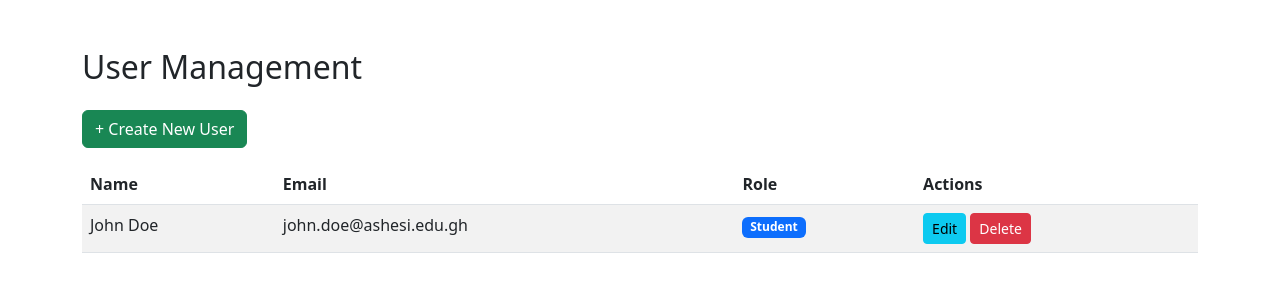
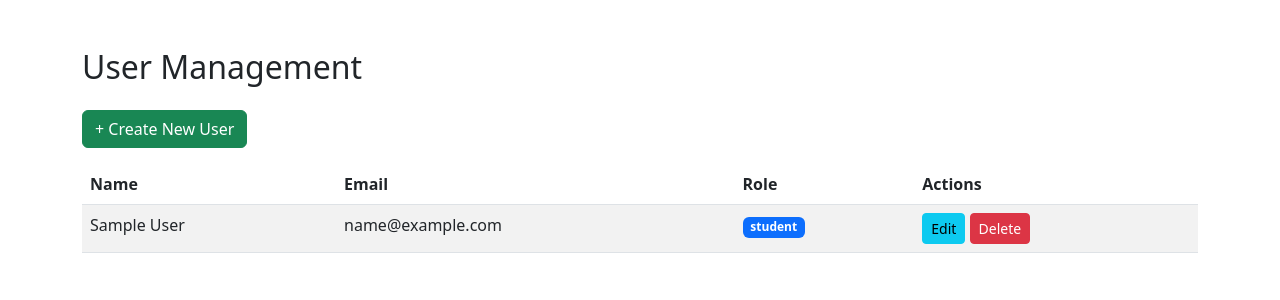
Before and after one commit to heavysol/se-final-project, a PHP site: page /views/dashboards/admin/user_management.php in a window 1280 px wide. Shown: the top 300 px of the page. Run offline with PHP 8.4, Linux system fonts and the light colour scheme; tables that the repository leaves empty hold one stand-in row (values such as "Sample post").

Commit message:
Connected the user_management file to the database, by creating a new action

```diff
--- /dev/null
+++ b/actions/user_management_action.php
@@ -0,0 +1,65 @@
+<?php
+ini_set('display_errors', 1);
+ini_set('display_startup_errors', 1);
+error_reporting(E_ALL);
+
+header("Content-Type: application/json");
+
+// Include the config from db folder
+include_once("../db/config.php");
+
+// Handle GET (fetch users)
+if ($_SERVER['REQUEST_METHOD'] === 'GET') {
+    $result = $conn->query("SELECT * FROM users ORDER BY created_at DESC");
+
+    $users = [];
+    while ($row = $result->fetch_assoc()) {
+        $users[] = $row;
+    }
+    echo json_encode($users);
+    exit;
+}
+
+// Handle POST
+if ($_SERVER['REQUEST_METHOD'] === 'POST') {
+    $action = $_POST['action'] ?? '';
+
+    if ($action === 'create') {
+        $firstName = $_POST['firstName'];
+        $lastName = $_POST['lastName'];
+        $email = $_POST['email'];
+        $role = $_POST['role'];
+        $password = password_hash($_POST['password'], PASSWORD_DEFAULT);
+
+        $stmt = $conn->prepare("INSERT INTO users (first_name, last_name, email, password, role, created_at, updated_at) VALUES (?, ?, ?, ?, ?, NOW(), NOW())");
+        $stmt->bind_param("sssss", $firstName, $lastName, $email, $password, $role);
+
+        if ($stmt->execute()) {
+            echo json_encode(["status" => "success"]);
+        } else {
+            echo json_encode(["status" => "error", "message" => $conn->error]);
+        }
+
+        $stmt->close();
+        exit;
+    }
+
+    if ($action === 'delete') {
+        $user_id = $_POST['user_id'];
+
+        $stmt = $conn->prepare("DELETE FROM users WHERE user_id = ?");
+        $stmt->bind_param("i", $user_id);
+
+        if ($stmt->execute()) {
+            echo json_encode(["status" => "deleted"]);
+        } else {
+            echo json_encode(["status" => "error", "message" => $conn->error]);
+        }
+
+        $stmt->close();
+        exit;
+    }
+
+    echo json_encode(["status" => "error", "message" => "Unknown action"]);
+}
+?>
--- a/views/dashboards/admin/admin_dashboard.php
+++ b/views/dashboards/admin/admin_dashboard.php
@@ -18,7 +18,7 @@
         <ul class="sidebar-menu">
             <li><a href="./student_dashboard.php" class="active"><i class="bi bi-speedometer2"></i> Dashboard</a></li>
             <li><a href="event_management.html"><i class="bi bi-calendar-event"></i> Events Management</a></li>
-            <li><a href="user_management.html"><i class="bi bi-people"></i> User Management</a></li>
+            <li><a href="user_management.php"><i class="bi bi-people"></i> User Management</a></li>
             <li><a href="event_organization.html"><i class="bi bi-building"></i> Organizations</a></li>
             <li><a href="analytics.html"><i class="bi bi-graph-up"></i> Analytics</a></li>
             <li><a href="../notifications.php"><i class="bi bi-bell"></i> Notifications</a></li>
--- a/views/dashboards/admin/user_management.php
+++ b/views/dashboards/admin/user_management.php
@@ -20,11 +20,15 @@
                     <div class="modal-body">
                         <form id="userCreationForm">
                             <div class="mb-3">
-                                <label class="form-label">Full Name</label>
-                                <input type="text" class="form-control" name="fullName" required>
+                                <label class="form-label">First Name</label>
+                                <input type="text" class="form-control" name="firstName" required>
                             </div>
                             <div class="mb-3">
-                                <label class="form-label">Ashesi Email</label>
+                                <label class="form-label">Last Name</label>
+                                <input type="text" class="form-control" name="lastName" required>
+                            </div>
+                            <div class="mb-3">
+                                <label class="form-label">Email</label>
                                 <input type="email" class="form-control" name="email" required>
                             </div>
                             <div class="mb-3">
@@ -64,15 +68,7 @@
                         </tr>
                     </thead>
                     <tbody id="userTableBody">
-                        <tr>
-                            <td>John Doe</td>
-                            <td>john.doe@ashesi.edu.gh</td>
-                            <td><span class="badge bg-primary">Student</span></td>
-                            <td>
-                                <button class="btn btn-sm btn-info">Edit</button>
-                                <button class="btn btn-sm btn-danger">Delete</button>
-                            </td>
-                        </tr>
+                        <!-- Populated dynamically -->
                     </tbody>
                 </table>
             </div>
@@ -81,11 +77,74 @@
 
     <script src="https://cdn.jsdelivr.net/npm/bootstrap@5.2.3/dist/js/bootstrap.bundle.min.js"></script>
     <script>
+        document.addEventListener("DOMContentLoaded", loadUsers);
+
+        function loadUsers() {
+            fetch("../../../actions/user_management_action.php")
+                .then(res => res.json())
+                .then(data => {
+                    const tbody = document.getElementById("userTableBody");
+                    tbody.innerHTML = "";
+                    data.forEach(user => {
+                        tbody.innerHTML += `
+                            <tr>
+                                <td>${user.first_name} ${user.last_name}</td>
+                                <td>${user.email}</td>
+                                <td><span class="badge bg-primary">${user.role}</span></td>
+                                <td>
+                                    <button class="btn btn-sm btn-info" onclick="editUser(${user.user_id})">Edit</button>
+                                    <button class="btn btn-sm btn-danger" onclick="deleteUser(${user.user_id})">Delete</button>
+                                </td>
+                            </tr>
+                        `;
+                    });
+                });
+        }
+
         document.getElementById('userCreationForm').addEventListener('submit', function(e) {
             e.preventDefault();
-            // Frontend validation and AJAX submission logic here
-            console.log('User Creation Submitted');
+            const formData = new FormData(this);
+            formData.append("action", "create");
+
+            fetch("../../../actions/user_management_action.php", {
+                method: "POST",
+                body: formData
+            })
+            .then(res => res.json())
+            .then(result => {
+                if (result.status === 'success') {
+                    alert("User created successfully");
+                    document.getElementById('userCreationForm').reset();
+                    const modal = bootstrap.Modal.getInstance(document.getElementById('createUserModal'));
+                    modal.hide();
+                    loadUsers();
+                } else {
+                    alert("Error: " + result.message);
+                }
+            });
         });
+
+        function deleteUser(userId) {
+            if (!confirm("Are you sure you want to delete this user?")) return;
+
+            const formData = new FormData();
+            formData.append("action", "delete");
+            formData.append("user_id", userId);
+
+            fetch("../../../actions/user_management_action.php", {
+                method: "POST",
+                body: formData
+            }).then(res => res.json())
+            .then(data => {
+                if (data.status === "deleted") {
+                    loadUsers();
+                }
+            });
+        }
+
+        function editUser(userId) {
+            alert("Edit functionality coming soon.");
+        }
     </script>
 </body>
 </html>
```
